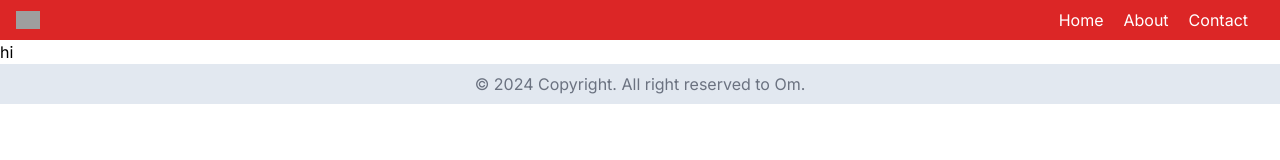
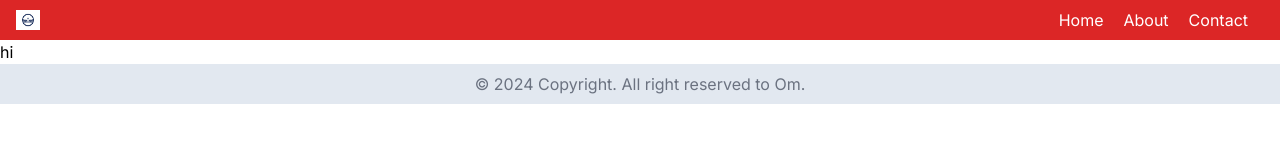
Before and after one commit to OmBharti999/airlines, a Next.js app: page / in a window 1280 px wide. Shown: the top 160 px of the page. Built offline with nearby package versions, Linux system fonts and the light colour scheme; grey boxes are pictures that could not be loaded.

Commit message:
header image logo path update

```diff
--- a/app/_component/Header/Header.tsx
+++ b/app/_component/Header/Header.tsx
@@ -6,7 +6,7 @@ import Image from "next/image";
 export function Header() {
   return (
     <div className="header">
-      <Image src={"/image/airplane-logo.jpg"} width={24} height={24} alt="logo" />
+      <Image src={"/assets/image/airplane-logo.jpg"} width={24} height={24} alt="logo" />
       <div className="header-link">
         <Link href={"./home"}>Home</Link>
         <Link href={"./about"}>About</Link>
```
